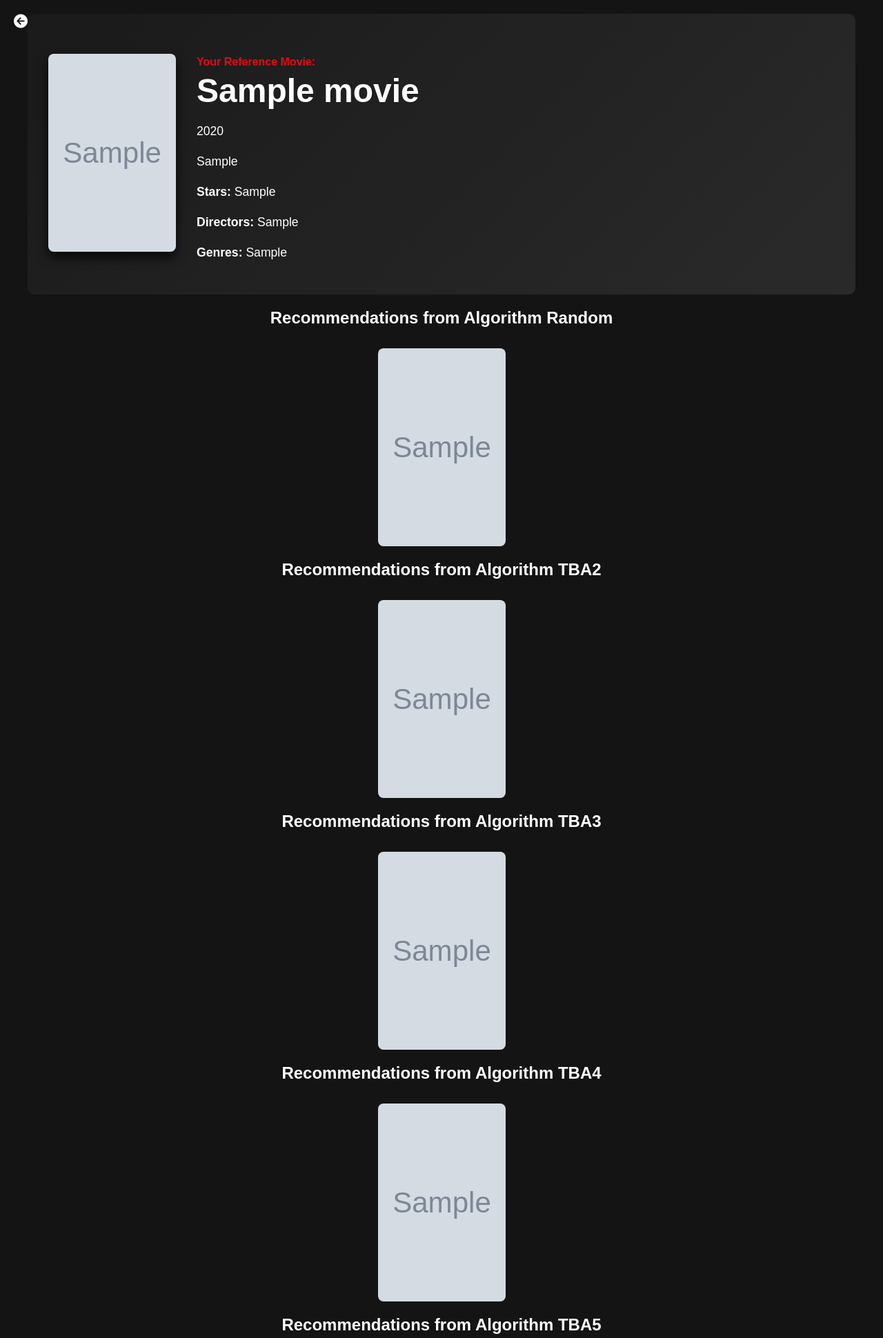
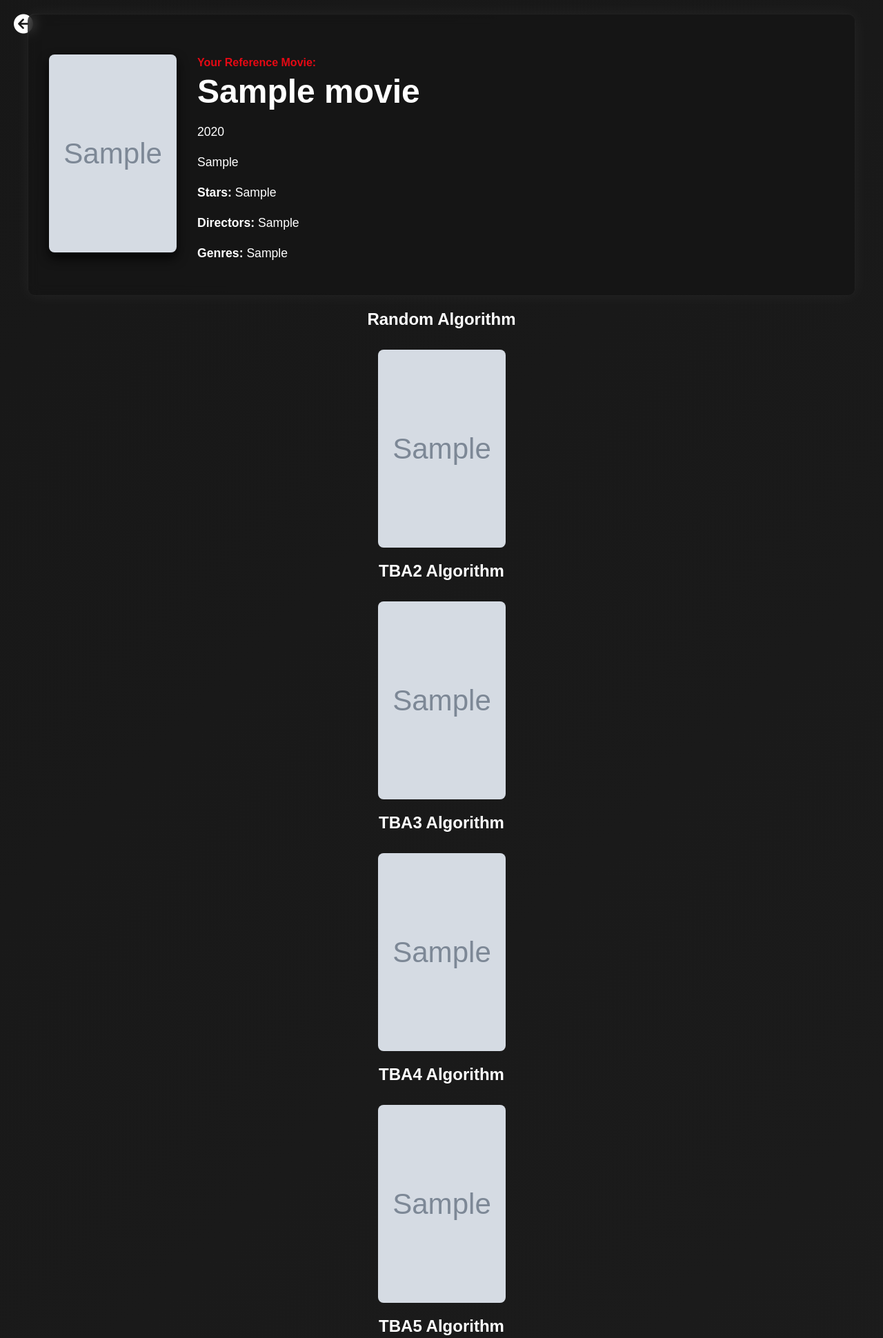
Before and after one commit to Kirschzelle/recommender_systems, a Django app: page /detailed_view/1/ in a window 1280 px wide. Shown: the top 1940 px of the page at 69% size. Run offline with Django 5.2, Linux system fonts and the light colour scheme; tables that the repository leaves empty hold one stand-in row (values such as "Sample post"); grey boxes marked "Sample" are stand-in pictures.

Commit message:
little bit more css, added random algorithm

```diff
--- /dev/null
+++ b/movie_recommender/algorithms/algorithm_random.py
@@ -0,0 +1,9 @@
+import random
+from recommender.models import Movie
+
+def get_random_recommendation(recommendation_amount):
+    all_ids = list(Movie.objects.values_list('movie_id', flat=True))
+    if len(all_ids) < recommendation_amount:
+        return all_ids
+
+    return random.sample(all_ids, recommendation_amount)
--- a/movie_recommender/algorithms/movie_recommender.py
+++ b/movie_recommender/algorithms/movie_recommender.py
@@ -1,3 +1,5 @@
+from .algorithm_random import get_random_recommendation
+
 def get_recommendation(movie_id, recommendation_amount, function_id):
     """
     Dispatches a movie recommendation request to one of several recommendation strategies.
@@ -21,7 +23,7 @@ def get_recommendation(movie_id, recommendation_amount, function_id):
 
     match function_id:
         case 1:
-            return recommendation_placeholder(movie_id, recommendation_amount)
+            return get_random_recommendation(recommendation_amount)
         case 2:
             return recommendation_placeholder(movie_id, recommendation_amount)
         case 3:
@@ -29,6 +31,8 @@ def get_recommendation(movie_id, recommendation_amount, function_id):
         case 4:
             return recommendation_placeholder(movie_id, recommendation_amount)
         case 5:
+            return recommendation_placeholder(movie_id, recommendation_amount)
+        case 6:
             return recommendation_placeholder(movie_id, recommendation_amount)
         case _:
             return recommendation_placeholder(movie_id, recommendation_amount)
--- a/movie_recommender/recommender/views.py
+++ b/movie_recommender/recommender/views.py
@@ -25,9 +25,10 @@ def detailed_movie_view(request, movie_id):
         3: "TBA3",
         4: "TBA4",
         5: "TBA5",
+        6: "TBA6"
     }
 
-    for function_id in range(1, 6):
+    for function_id in range(1, 7):
         recommended_ids = get_recommendation(movie_id, recommendation_amount, function_id)
         recommended_movies = Movie.objects.filter(movie_id__in = recommended_ids)
         all_recommendations[f"{method_names[function_id]}"] = recommended_movies
--- a/movie_recommender/static/css/styles.css
+++ b/movie_recommender/static/css/styles.css
@@ -1,9 +1,25 @@
 body {
-    background-color: #141414;
+    background: linear-gradient(135deg, #141414, #1e1e1e);
+    background-size: 200% 200%;
+    animation: gradientShift 15s ease infinite;
     color: white;
     font-family: Arial, sans-serif;
     margin: 0;
     padding: 0;
+}
+
+@keyframes gradientShift {
+    0% {
+        background-position: 0% 50%;
+    }
+
+    50% {
+        background-position: 100% 50%;
+    }
+
+    100% {
+        background-position: 0% 50%;
+    }
 }
 
 .container {
@@ -30,7 +46,8 @@ form input[type="text"] {
     display: inline-block;
     text-decoration: none;
     color: white;
-    font-size: 20px;
+    margin-right: 8px;
+    font-size: 28px;
     margin-bottom: 20px;
     position: absolute;
     top: 20px;
@@ -57,17 +74,21 @@ form input[type="text"] {
 }
 
 .movie-card:hover {
-    transform: scale(1.05);
+    transform: scale(1.1);
 }
 
 .movie-card img {
     display: block;
     width: 185px;
     height: 287px;
+    transition: transform 0.3s ease;
 }
 
 .reference-movie {
-    background: linear-gradient(135deg, #1a1a1a, #2a2a2a);
+    background: rgba(20, 20, 20, 0.7);
+    backdrop-filter: blur(8px);
+    border: 1px solid rgba(255, 255, 255, 0.05);
+    box-shadow: 0 0 24px rgba(255, 255, 255, 0.05);
     min-height: auto;
     padding: 40px 30px;
     display: flex;
@@ -113,3 +134,20 @@ form input[type="text"] {
     line-height: 1.5;
     margin-bottom: 8px;
 }
+
+.reference-movie,
+.movie-card {
+    animation: fadeInUp 0.6s ease both;
+}
+
+@keyframes fadeInUp {
+    0% {
+        opacity: 0;
+        transform: translateY(20px);
+    }
+
+    100% {
+        opacity: 1;
+        transform: translateY(0);
+    }
+}
--- a/movie_recommender/templates/detailed_view.html
+++ b/movie_recommender/templates/detailed_view.html
@@ -38,7 +38,7 @@
     {% endif %}
 
     {% for method, movies in all_recommendations.items %}
-    <h2>Recommendations from Algorithm {{ method }}</h2>
+    <h2>{{ method }} Algorithm</h2>
     <div class="movie-grid">
         {% for movie in movies %}
             <div class="movie-card">
```
Also changed, not shown: movie_recommender/load_movies.py (+4 -4 lines).
